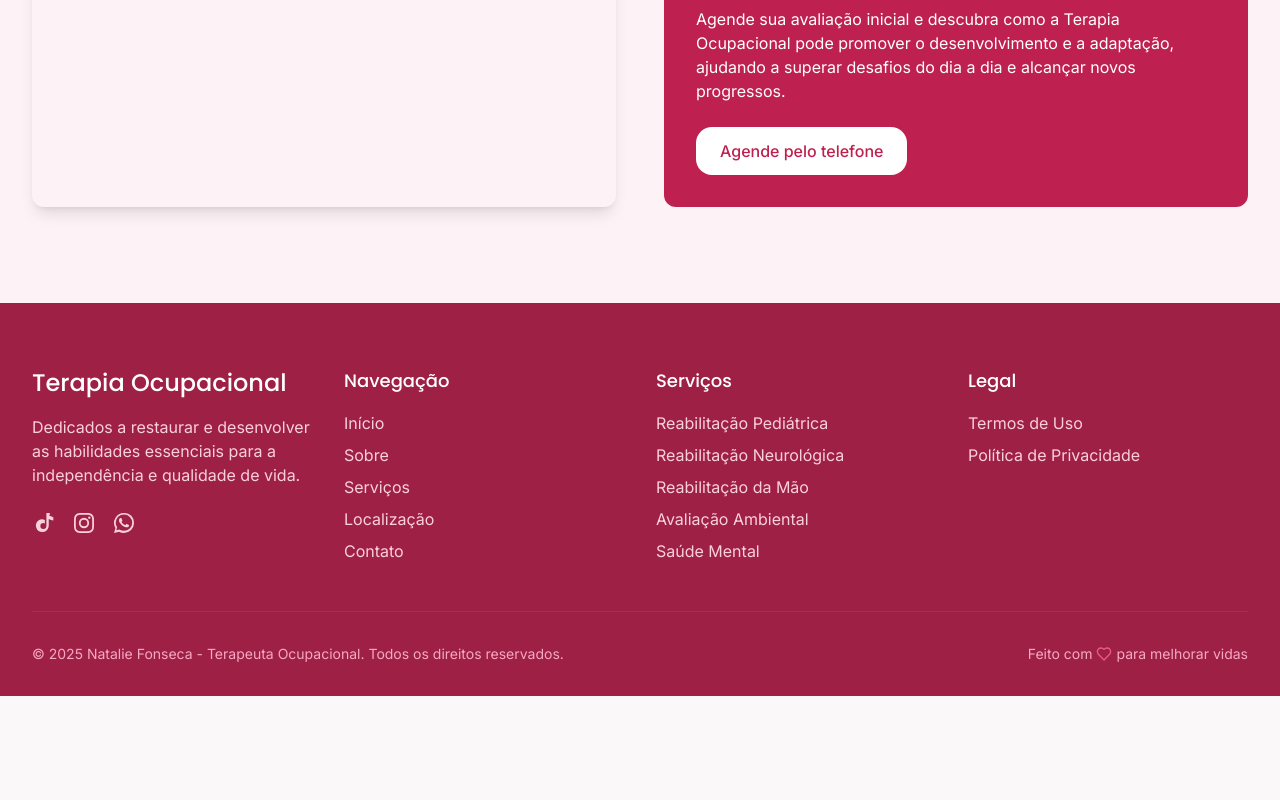
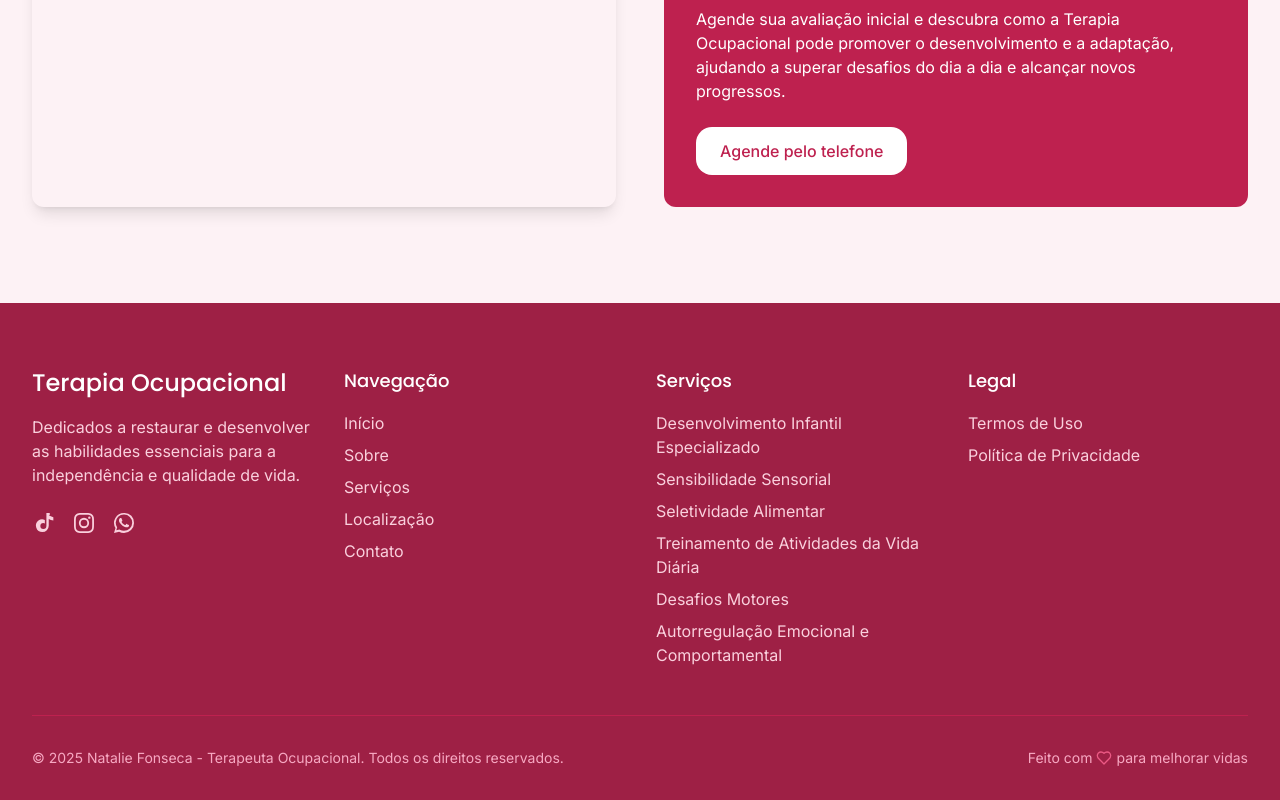
Before and after one commit to maucarvalho/modern-occupational-site, a React (Vite) app: page / in a window 1280 px wide. Shown: the part 4189-4989 px from the top of the page. Before the commit the page ends 4885 px from the top, so only its background shows below. Built offline with nearby package versions, Linux system fonts and the light colour scheme.

Commit message:
change-footer

```diff
--- a/src/components/Footer.tsx
+++ b/src/components/Footer.tsx
@@ -19,11 +19,12 @@ const Footer = () => {
     {
       title: 'Serviços',
       links: [
-        { name: 'Reabilitação Pediátrica', href: '#services' },
-        { name: 'Reabilitação Neurológica', href: '#services' },
-        { name: 'Reabilitação da Mão', href: '#services' },
-        { name: 'Avaliação Ambiental', href: '#services' },
-        { name: 'Saúde Mental', href: '#services' },
+        { name: 'Desenvolvimento Infantil Especializado', href: '#services' },
+        { name: 'Sensibilidade Sensorial', href: '#services' },
+        { name: 'Seletividade Alimentar', href: '#services' },
+        { name: 'Treinamento de Atividades da Vida Diária', href: '#services' },
+        { name: 'Desafios Motores', href: '#services' },
+        { name: 'Autorregulação Emocional e Comportamental', href: '#services' },
       ]
     },
     {
```
